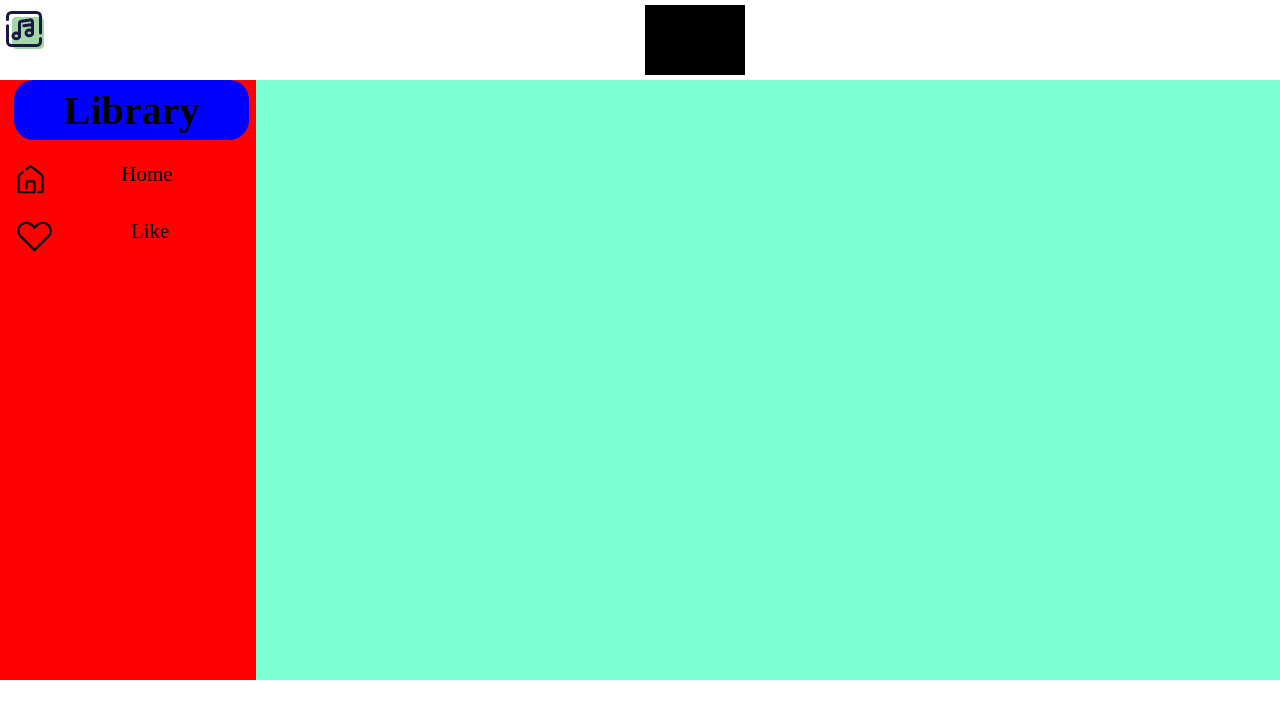
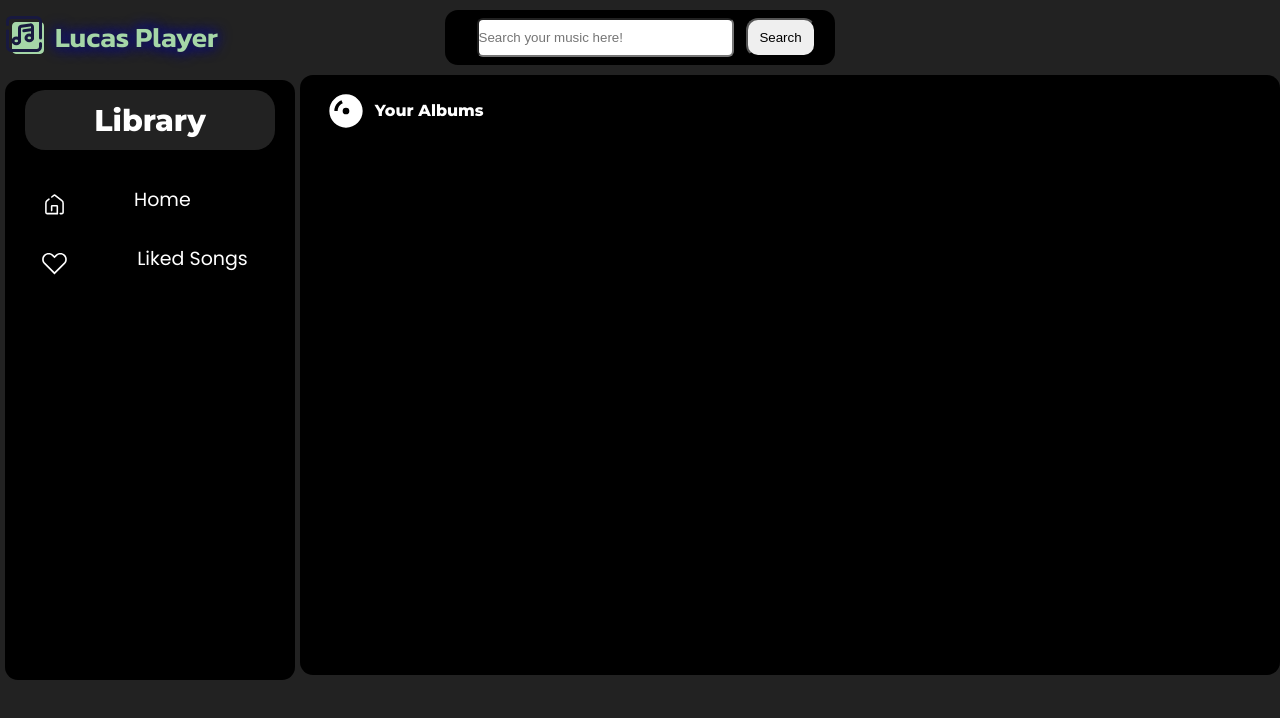
Before and after one commit to nitesh8652/Lucos-Player, a plain HTML site: page index.html in a window 1280 px wide. Drawn offline with Linux system fonts and the light colour scheme; a web font is replaced by a local one.

Commit message:
adding a cards

```diff
--- a/index.html
+++ b/index.html
@@ -13,21 +13,38 @@
 
     <div class="logo">
         <img src="assets/icon.svg" alt="logo">
+        <ul>
+            <li class="playertitle">Lucas Player</li>
+        </ul>
     </div>
     <div class="search">
+        <input type="text" placeholder="Search your music here!">
+        <button>Search</button>
     </div>
     <div class="container">
         <div class="left">
             <h3> Library</h3>
             <div class="library">
                 <ul>
-                <li><img src="assets/home.svg" alt="home"> Home</li>
+                    <li><img src="assets/home.svg" alt="home">
+                        <span class="centior">Home</span>
+                    </li>
+                    <li><img src="assets/heart.svg" alt="like">
+                        <span class="likor">Liked Songs</span>
+                    </li>
 
-                <li><img src="assets/heart.svg" alt="like"> Like</li>
-            </ul>
+                </ul>
             </div>
         </div>
-        <div class="center"></div>
+        <div class="center">
+          <ul>
+            <li>
+                <img src="assets/album.svg" alt="albums">
+                <span class="albu">Your Albums</span>
+            </li>
+          </ul>
+
+        </div>
     </div>
 
 
--- a/style.css
+++ b/style.css
@@ -1,3 +1,7 @@
+@import url('https://fonts.googleapis.com/css2?family=Martel+Sans:wght@200;300;400;600;700;800;900&family=Poppins:ital,wght@0,100;0,200;0,300;0,400;0,500;0,600;0,700;0,800;0,900;1,100;1,200;1,300;1,400;1,500;1,600;1,700;1,800;1,900&display=swap');
+@import url('https://fonts.googleapis.com/css2?family=Martel+Sans:wght@200;300;400;600;700;800;900&family=Montserrat:ital,wght@0,100..900;1,100..900&family=Poppins:ital,wght@0,100;0,200;0,300;0,400;0,500;0,600;0,700;0,800;0,900;1,100;1,200;1,300;1,400;1,500;1,600;1,700;1,800;1,900&display=swap');
+@import url('https://fonts.googleapis.com/css2?family=Kanit:ital,wght@0,100;0,200;0,300;0,400;0,500;0,600;0,700;0,800;0,900;1,100;1,200;1,300;1,400;1,500;1,600;1,700;1,800;1,900&family=Martel+Sans:wght@200;300;400;600;700;800;900&family=Montserrat:ital,wght@0,100..900;1,100..900&family=Poppins:ital,wght@0,100;0,200;0,300;0,400;0,500;0,600;0,700;0,800;0,900;1,100;1,200;1,300;1,400;1,500;1,600;1,700;1,800;1,900&display=swap');
+
 * {
     margin: 0;
     padding: 0;
@@ -6,15 +10,24 @@
 .container {
     display: flex;
     flex-direction: row;
+    justify-content: space-between;
+}
+
+body {
+    background-color: #222222;
+    color: white;
 }
 
 .left {
     width: 300px;
     height: 600px;
-    background-color: red;
+    background-color: rgb(0, 0, 0);
+    margin: 5px;
+    border-radius: 13px;
+    font-family: "Poppins", sans-serif;
 }
 
-.left img{
+.left img {
     display: flex;
     flex-direction: row;
     /* margin: 3px; */
@@ -22,51 +35,149 @@
 
 }
 
-.left h3{
+.left h3 {
     display: flex;
     justify-content: center;
     align-items: center;
-    background-color: blue;
+    background-color: #222222;
     border-radius: 20px;
     height: 60px;
-    width: 235px;
-    font-size: 40px;
-    margin-left: 14px;
+    width: 250px;
+    font-size: 30px;
+    font-weight: 800;
+    margin-left: 20px;
+    margin-top: 10px;
+    font-family: "Montserrat", sans-serif;
+}
+
+
+.logo img {
+    position: absolute;
+
+}
+
+.logo {
+    position: absolute;
+    display: flex;
 }
 
 
 
-.center {
-    width: 1200px;
-    height: 600px;
-    background-color: aquamarine;
+.logo ul li {
+    color: #A5D6A7;
+    display: flex;
+    padding: 55px;
+    margin-top: -49px;
+    font-family: "Kanit", sans-serif;
+    font-weight: 600;
+    font-size: 28px;
 }
 
-.logo img{
+.playertitle {
+    transition: text-shadow 0.3s ease;
+}
+
+.playertitle:hover{
+    text-shadow: 0 0 5px #18193F, 0 0 10px #18193F, 0 0 15px blue;
+}
+
+.search {
+    width: 390px;
+    height: 55px;
+    background-color: black;
+    display: flex;
+    align-items: center;
+    justify-content: center;
+    position: relative;
+    border-radius: 13px;
+    margin: 10px auto;
+}
+
+.search input {
+    height: 35px;
+    width: 253px;
+    border-radius: 6px;
+    margin: 12px;
+}
+
+.search button {
+    height: 39px;
+    width: 70px;
+    border-radius: 12px;
+
+}
+
+
+.library ul li {
+    display: flex;
+    flex-direction: row;
+    justify-content: space-between;
+    align-items: center;
+    padding-right: 12px;
+    font-size: 19px;
+    margin: 12px;
+    transition: color 0.3s;
+}
+
+
+.library ul {
+    display: flex;
+    justify-content: space-around;
+    flex-direction: column;
+    list-style-type: none;
+    margin: 20px 23px 0px 23px;
+    font-family: "poppins";
+}
+
+.library ul li img {
+    width: 29px;
+    height: 25px;
+    filter: invert(100%);
+}
+
+.centior {
+    margin-right: 57px;
+    transition: color 0.3s;
+}
+
+.library ul li:hover .centior {
+    color: #A5D6A7;
+}
+
+.likor{
+    transition: color 0.3s;
+
+}
+
+.library ul li:hover .likor {
+    color: #A5D6A7;
+}
+
+.center {
+    width: 1015px;
+    height: 600px;
+    background-color: #000000;
+    margin: 0 auto;
+    border-radius: 13px;
+    color: white;
+}
+
+.center ul li img{
+    width: 60px;
+    height: 40px;
+    filter: invert(100%);
+    padding:  16px;
     position: absolute;
 }
 
-.search {
-    width: 100px;
-    height: 70px;
-    background-color: black;
-    position: relative;
-    left: 50%;
-    margin: 5px;
+.center ul li{
+    list-style: none;
 }
 
-.library ul li{
-    display: flex;
-    flex-direction: row;
-    justify-content:space-around;
-    align-items: center;
+.albu{
+    margin: 12px 2px 0px 75px;
     position: relative;
-    right: 35px;
-    font-size: 21px;
-    margin: 12px;
+    top: 26px;
+    font-family: "Montserrat", sans-serif;
+    font-weight: 800;
 }
-
-.library ul li img{
-    width: 35px;
-    height: 35px;
-}
```
Also changed, not shown: assets/album.svg (added).
